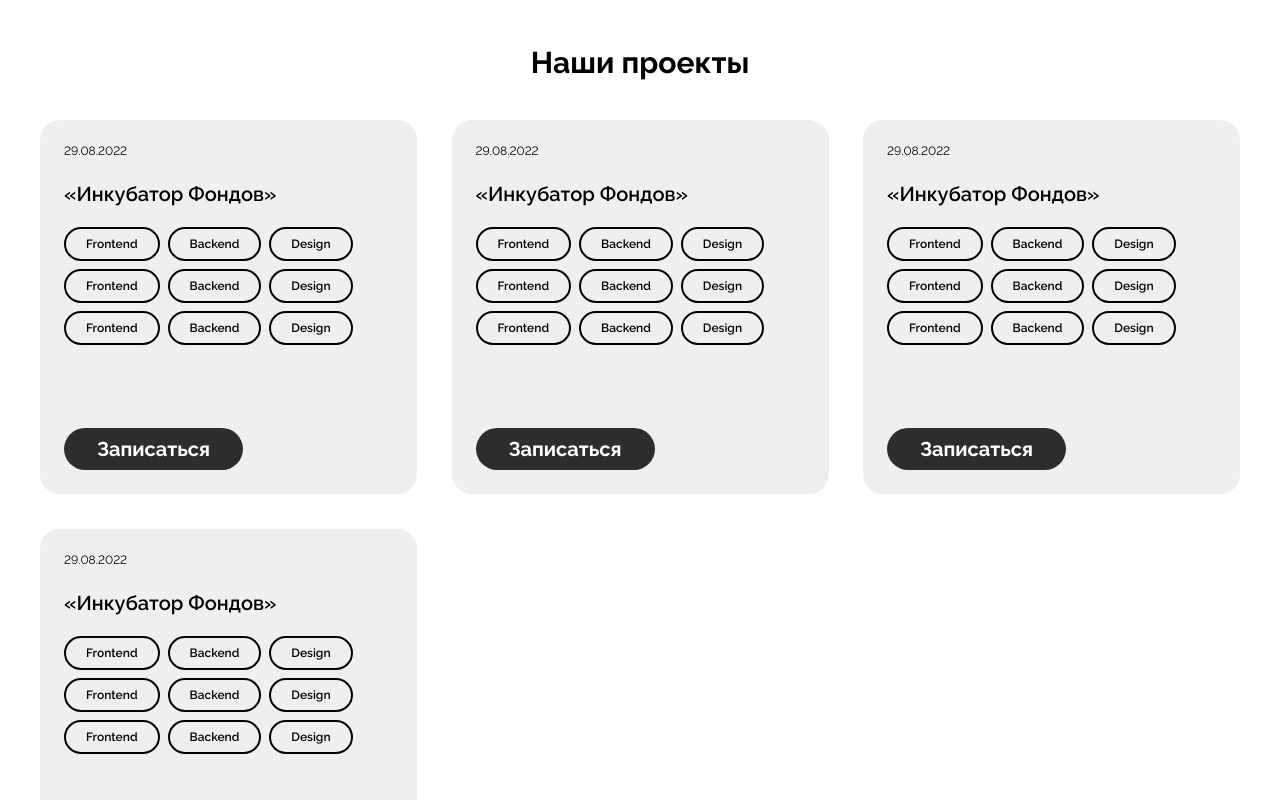
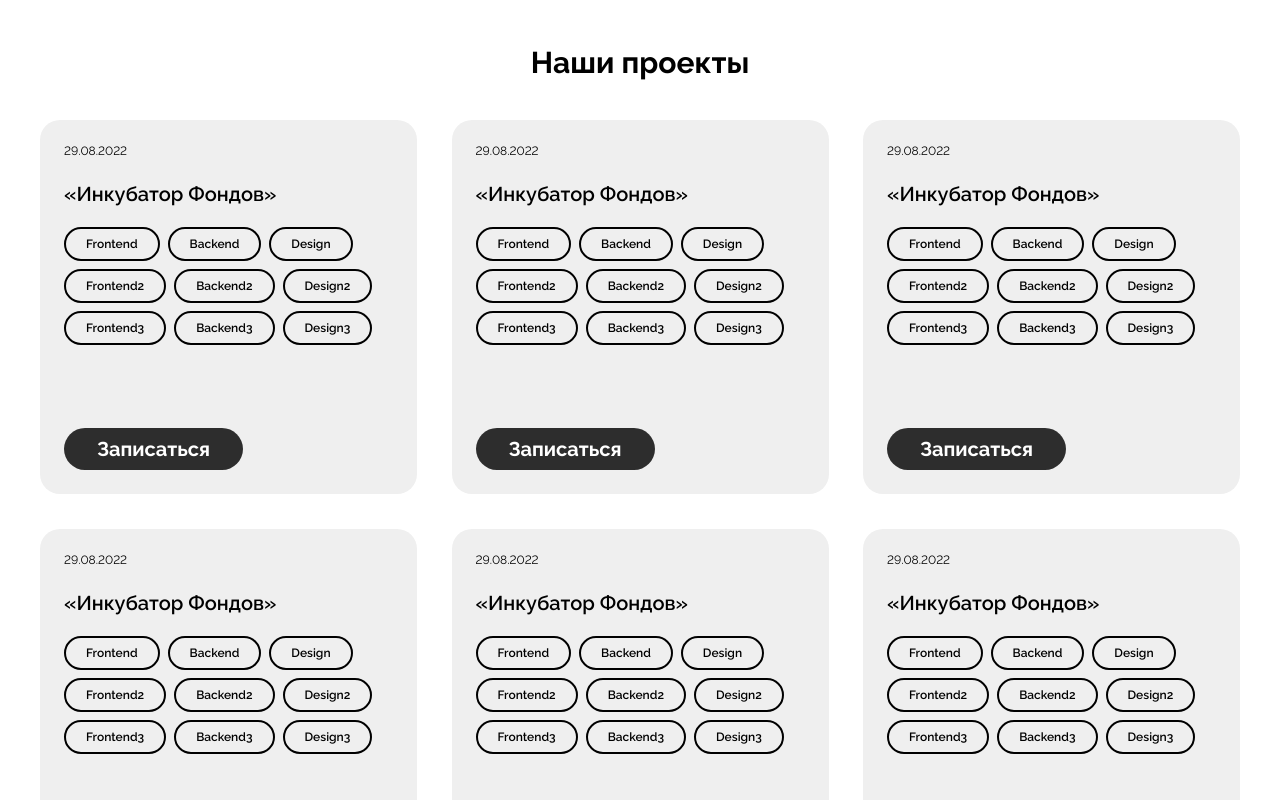
Before and after one commit to GuildOfDevelopers/guild-of-developers-frontend, a React (Create React App) app: page / in a window 1280 px wide. Shown: the part 740-1540 px from the top of the page. Built offline with nearby package versions, Linux system fonts and the light colour scheme.

Commit message:
feat: card animation

```diff
--- a/src/components/Projects/index.tsx
+++ b/src/components/Projects/index.tsx
@@ -19,15 +19,15 @@ const mockCards = [
     date: '29.08.2022',
     project: '«Инкубатор Фондов»',
     departments: [
-      { name: 'Frontend', stack: ['React', 'Redux', 'Sass', 'Axios'] },
-      { name: 'Backend', stack: ['Python', 'FastAPI', 'Django'] },
-      { name: 'Design', stack: ['Figma', 'Photoshop', 'Blender'] },
-      { name: 'Frontend', stack: ['React', 'Redux', 'Sass', 'Axios'] },
-      { name: 'Backend', stack: ['Python', 'FastAPI', 'Django'] },
-      { name: 'Design', stack: ['Figma', 'Photoshop', 'Blender'] },
-      { name: 'Frontend', stack: ['React', 'Redux', 'Sass', 'Axios'] },
-      { name: 'Backend', stack: ['Python', 'FastAPI', 'Django'] },
-      { name: 'Design', stack: ['Figma', 'Photoshop', 'Blender'] }
+      { name: 'Frontend', stack: 'React, Redux, Sass, Axios' },
+      { name: 'Backend', stack: 'Python, FastAPI, Django' },
+      { name: 'Design', stack: 'Figma, Photoshop, Blender' },
+      { name: 'Frontend2', stack: 'React, Redux, Sass, Axios' },
+      { name: 'Backend2', stack: 'Python, FastAPI, Django' },
+      { name: 'Design2', stack: 'Figma, Photoshop, Blender' },
+      { name: 'Frontend3', stack: 'React, Redux, Sass, Axios' },
+      { name: 'Backend3', stack: 'Python, FastAPI, Django' },
+      { name: 'Design3', stack: 'Figma, Photoshop, Blender' }
     ]
   },
   {
@@ -35,15 +35,15 @@ const mockCards = [
     date: '29.08.2022',
     project: '«Инкубатор Фондов»',
     departments: [
-      { name: 'Frontend', stack: ['React', 'Redux', 'Sass', 'Axios'] },
-      { name: 'Backend', stack: ['Python', 'FastAPI', 'Django'] },
-      { name: 'Design', stack: ['Figma', 'Photoshop', 'Blender'] },
-      { name: 'Frontend', stack: ['React', 'Redux', 'Sass', 'Axios'] },
-      { name: 'Backend', stack: ['Python', 'FastAPI', 'Django'] },
-      { name: 'Design', stack: ['Figma', 'Photoshop', 'Blender'] },
-      { name: 'Frontend', stack: ['React', 'Redux', 'Sass', 'Axios'] },
-      { name: 'Backend', stack: ['Python', 'FastAPI', 'Django'] },
-      { name: 'Design', stack: ['Figma', 'Photoshop', 'Blender'] }
+      { name: 'Frontend', stack: 'React, Redux, Sass, Axios' },
+      { name: 'Backend', stack: 'Python, FastAPI, Django' },
+      { name: 'Design', stack: 'Figma, Photoshop, Blender' },
+      { name: 'Frontend2', stack: 'React, Redux, Sass, Axios' },
+      { name: 'Backend2', stack: 'Python, FastAPI, Django' },
+      { name: 'Design2', stack: 'Figma, Photoshop, Blender' },
+      { name: 'Frontend3', stack: 'React, Redux, Sass, Axios' },
+      { name: 'Backend3', stack: 'Python, FastAPI, Django' },
+      { name: 'Design3', stack: 'Figma, Photoshop, Blender' }
     ]
   },
   {
@@ -51,15 +51,15 @@ const mockCards = [
     date: '29.08.2022',
     project: '«Инкубатор Фондов»',
     departments: [
-      { name: 'Frontend', stack: ['React', 'Redux', 'Sass', 'Axios'] },
-      { name: 'Backend', stack: ['Python', 'FastAPI', 'Django'] },
-      { name: 'Design', stack: ['Figma', 'Photoshop', 'Blender'] },
-      { name: 'Frontend', stack: ['React', 'Redux', 'Sass', 'Axios'] },
-      { name: 'Backend', stack: ['Python', 'FastAPI', 'Django'] },
-      { name: 'Design', stack: ['Figma', 'Photoshop', 'Blender'] },
-      { name: 'Frontend', stack: ['React', 'Redux', 'Sass', 'Axios'] },
-      { name: 'Backend', stack: ['Python', 'FastAPI', 'Django'] },
-      { name: 'Design', stack: ['Figma', 'Photoshop', 'Blender'] }
+      { name: 'Frontend', stack: 'React, Redux, Sass, Axios' },
+      { name: 'Backend', stack: 'Python, FastAPI, Django' },
+      { name: 'Design', stack: 'Figma, Photoshop, Blender' },
+      { name: 'Frontend2', stack: 'React, Redux, Sass, Axios' },
+      { name: 'Backend2', stack: 'Python, FastAPI, Django' },
+      { name: 'Design2', stack: 'Figma, Photoshop, Blender' },
+      { name: 'Frontend3', stack: 'React, Redux, Sass, Axios' },
+      { name: 'Backend3', stack: 'Python, FastAPI, Django' },
+      { name: 'Design3', stack: 'Figma, Photoshop, Blender' }
     ]
   },
   {
@@ -67,15 +67,47 @@ const mockCards = [
     date: '29.08.2022',
     project: '«Инкубатор Фондов»',
     departments: [
-      { name: 'Frontend', stack: ['React', 'Redux', 'Sass', 'Axios'] },
-      { name: 'Backend', stack: ['Python', 'FastAPI', 'Django'] },
-      { name: 'Design', stack: ['Figma', 'Photoshop', 'Blender'] },
-      { name: 'Frontend', stack: ['React', 'Redux', 'Sass', 'Axios'] },
-      { name: 'Backend', stack: ['Python', 'FastAPI', 'Django'] },
-      { name: 'Design', stack: ['Figma', 'Photoshop', 'Blender'] },
-      { name: 'Frontend', stack: ['React', 'Redux', 'Sass', 'Axios'] },
-      { name: 'Backend', stack: ['Python', 'FastAPI', 'Django'] },
-      { name: 'Design', stack: ['Figma', 'Photoshop', 'Blender'] }
+      { name: 'Frontend', stack: 'React, Redux, Sass, Axios' },
+      { name: 'Backend', stack: 'Python, FastAPI, Django' },
+      { name: 'Design', stack: 'Figma, Photoshop, Blender' },
+      { name: 'Frontend2', stack: 'React, Redux, Sass, Axios' },
+      { name: 'Backend2', stack: 'Python, FastAPI, Django' },
+      { name: 'Design2', stack: 'Figma, Photoshop, Blender' },
+      { name: 'Frontend3', stack: 'React, Redux, Sass, Axios' },
+      { name: 'Backend3', stack: 'Python, FastAPI, Django' },
+      { name: 'Design3', stack: 'Figma, Photoshop, Blender' }
+    ]
+  },
+  {
+    id: 5,
+    date: '29.08.2022',
+    project: '«Инкубатор Фондов»',
+    departments: [
+      { name: 'Frontend', stack: 'React, Redux, Sass, Axios' },
+      { name: 'Backend', stack: 'Python, FastAPI, Django' },
+      { name: 'Design', stack: 'Figma, Photoshop, Blender' },
+      { name: 'Frontend2', stack: 'React, Redux, Sass, Axios' },
+      { name: 'Backend2', stack: 'Python, FastAPI, Django' },
+      { name: 'Design2', stack: 'Figma, Photoshop, Blender' },
+      { name: 'Frontend3', stack: 'React, Redux, Sass, Axios' },
+      { name: 'Backend3', stack: 'Python, FastAPI, Django' },
+      { name: 'Design3', stack: 'Figma, Photoshop, Blender' }
+    ]
+  },
+  {
+    id: 6,
+    date: '29.08.2022',
+    project: '«Инкубатор Фондов»',
+    departments: [
+      { name: 'Frontend', stack: 'React, Redux, Sass, Axios' },
+      { name: 'Backend', stack: 'Python, FastAPI, Django' },
+      { name: 'Design', stack: 'Figma, Photoshop, Blender' },
+      { name: 'Frontend2', stack: 'React, Redux, Sass, Axios' },
+      { name: 'Backend2', stack: 'Python, FastAPI, Django' },
+      { name: 'Design2', stack: 'Figma, Photoshop, Blender' },
+      { name: 'Frontend3', stack: 'React, Redux, Sass, Axios' },
+      { name: 'Backend3', stack: 'Python, FastAPI, Django' },
+      { name: 'Design3', stack: 'Figma, Photoshop, Blender' }
     ]
   }
 ];
@@ -83,11 +115,11 @@ const mockCards = [
 interface ProjectProps {
   date: string;
   project: string;
-  departments: { name: string; stack: string[] }[];
+  departments: { name: string; stack: string }[];
 }
 
 const Project: FC<ProjectProps> = ({ date, project, departments }) => {
-  const [hover, setHover] = useState('');
+  const [toggle, setToggle] = useState('');
 
   return (
     <Card>
@@ -96,15 +128,18 @@ const Project: FC<ProjectProps> = ({ date, project, departments }) => {
       <CardDepartments>
         {departments.map((department) => (
           <CardDepartment
+            toggle={toggle}
+            dep={department.name}
             key={department.name}
-            onMouseEnter={() => setHover(department.name)}
-            onMouseLeave={() => setHover('')}
+            onClick={() => {
+              if (toggle === department.name) {
+                setToggle('');
+              } else {
+                setToggle(department.name);
+              }
+            }}
           >
-            {hover === department.name ? (
-              department.stack.map((stack) => <p>{stack}&nbsp;</p>)
-            ) : (
-              <p>{department.name}</p>
-            )}
+            <p>{toggle === department.name ? `${department.stack}` : `${department.name}`}</p>
           </CardDepartment>
         ))}
       </CardDepartments>
--- a/src/components/Projects/style.tsx
+++ b/src/components/Projects/style.tsx
@@ -1,4 +1,4 @@
-import styled from 'styled-components';
+import styled, { css } from 'styled-components';
 
 export const Section = styled.section`
   background-color: var(--color-white);
@@ -19,9 +19,10 @@ export const Title = styled.h2`
 
 export const Grid = styled.ul`
   display: grid;
+  justify-content: center;
+  align-items: flex-start;
   grid-template-columns: repeat(auto-fill, min(377px, 100%));
-  justify-content: center;
-  align-items: center;
+
   gap: 34.5px;
 `;
 
@@ -36,33 +37,35 @@ export const Card = styled.li`
 `;
 
 export const CardTitle = styled.h3`
-  color: var(--color-black);
-
   font-weight: var(--fw-600);
   font-size: var(--fs-500);
   line-height: var(--line-height-500);
+
+  color: var(--color-black);
 `;
 
 export const CardDate = styled.span`
+  margin-block-end: 25px;
+
   font-weight: var(--fw-400);
   font-size: var(--fs-300);
   line-height: var(--line-height-300);
   font-feature-settings: 'pnum' on, 'lnum' on;
-
-  margin-block-end: 25px;
 `;
 
 export const CardDepartments = styled.ul`
+  margin-block: 21px 15px;
+
   display: flex;
   flex-wrap: wrap;
   gap: 8px;
-  margin-block: 21px 15px;
 
   position: relative;
 `;
 
 export const CardDepartment = styled.li`
   padding: 8px 20px;
+  width: max-content;
 
   display: flex;
   justify-content: center;
@@ -75,24 +78,38 @@ export const CardDepartment = styled.li`
   font-weight: var(--fw-600);
   font-size: var(--fs-300);
   line-height: var(--line-height-300);
+  align-self: center;
+  cursor: pointer;
 
-  transition: all 0.3s ease-in;
+  transition: all 0.3s ease-in-out;
 
-  &:hover {
-    width: 100%;
-    padding-block: 27px;
-    border-radius: 15px;
-
-    position: absolute;
-    top: 0;
-    left: 0;
-    p {
-    }
+  &:hover,
+  &:focus-visible {
+    transform: scale(1.02);
 
     font-weight: var(--fw-700);
     color: var(--color-white);
     background-color: var(--color-grey);
   }
+
+  &:active {
+    transform: scale(1.05);
+  }
+
+  ${({ toggle, dep }: { toggle: string; dep: string }) => {
+    return (
+      toggle === dep &&
+      css`
+        width: 100%;
+        border-radius: 15px;
+        padding-block: 30px;
+
+        font-weight: var(--fw-700);
+        color: var(--color-white);
+        background-color: var(--color-grey);
+      `
+    );
+  }}
 `;
 
 export const CardButton = styled.button`
```
